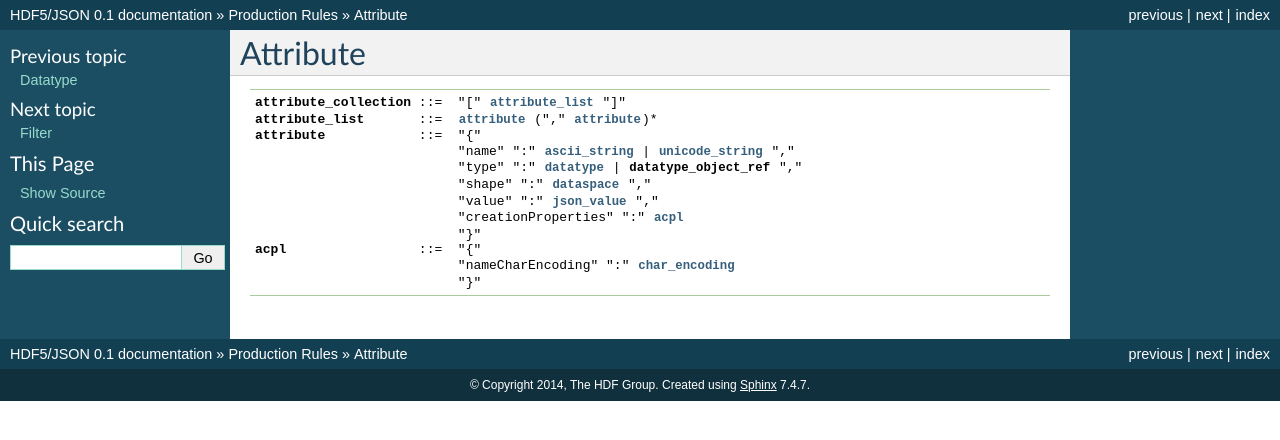
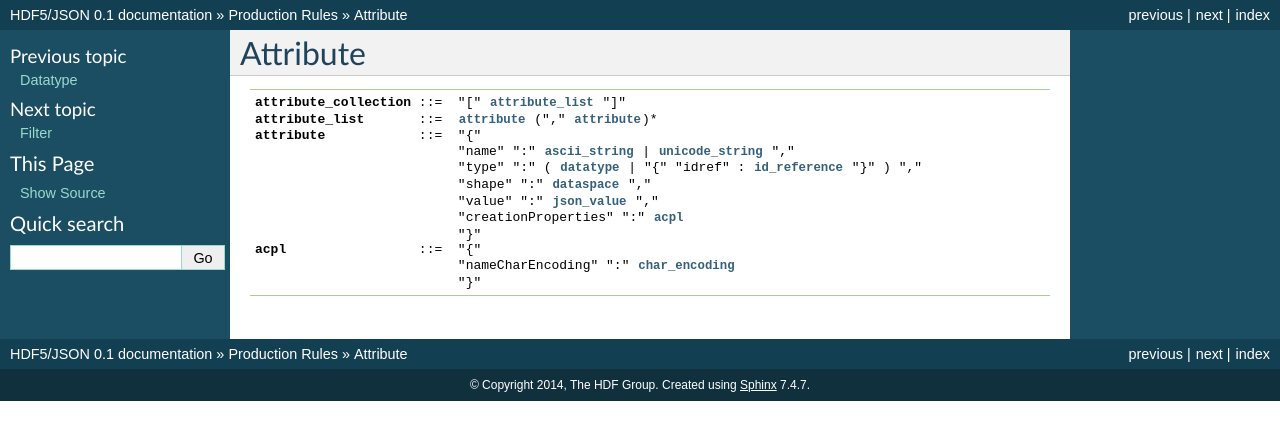
Before and after one commit to HDFGroup/hdf5-json, a Sphinx documentation site: the page built from docs/bnf/attribute_collection.rst, in a window 1280 px wide. Shown: the top 440 px of the page. Built offline with Sphinx 7.4.7, drawn with Linux system fonts in a browser that asks for light colours; pages that are not in the unit, such as notebooks, are missing from menus.

Commit message:
Rule updates for attributes.

```diff
--- a/docs/bnf/attribute_collection.rst
+++ b/docs/bnf/attribute_collection.rst
@@ -6,7 +6,7 @@ Attribute
    attribute_list: `attribute` ("," `attribute`)*
    attribute: "{"
             : "name" ":" `ascii_string` | `unicode_string` ","
-	    : "type" ":" `datatype` | `datatype_object_ref` ","
+            : "type" ":" ( `datatype` | "{" "idref" : `id_reference` "}" ) ","
 	    : "shape" ":" `dataspace` ","
 	    : "value" ":" `json_value` ","
             : "creationProperties" ":" `acpl`
```
